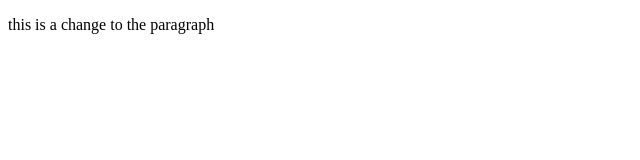
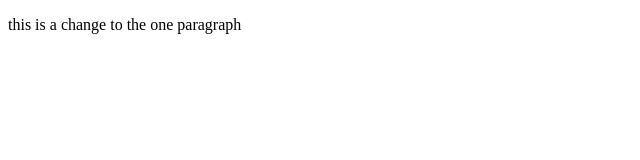
Before and after one commit to sithara-vs/orientation-day, a plain HTML site: page index.html in a window 1280 px wide. Shown: the full height of the page, 0-640 px from the left. Drawn offline with Linux system fonts and the light colour scheme.

Commit message:
trying again

```diff
--- a/index.html
+++ b/index.html
@@ -7,7 +7,7 @@
 </head>
 <body>
     <p>
-        this is a change to the paragraph
+        this is a change to the one paragraph
     </p>
 </body>
 </html>
```
